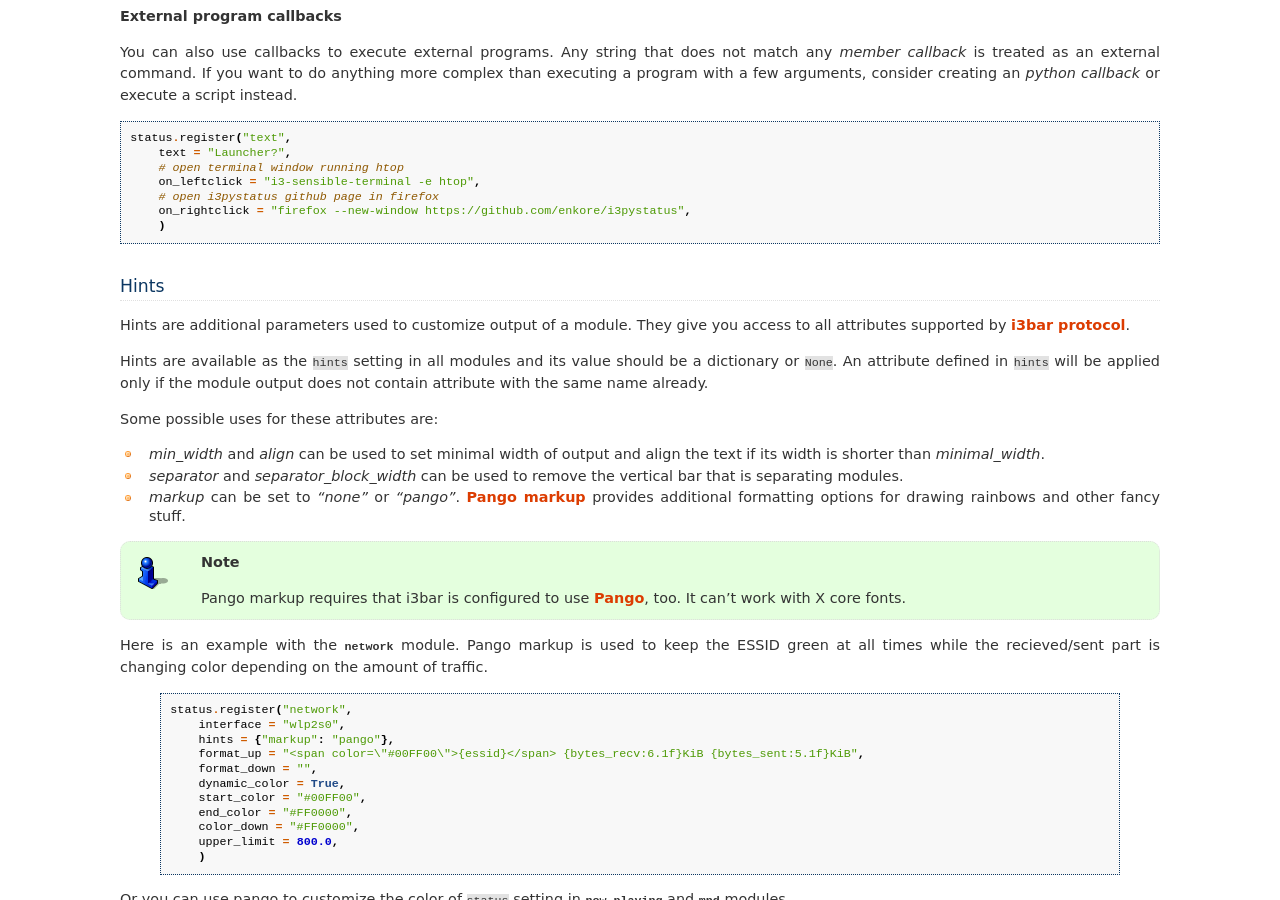
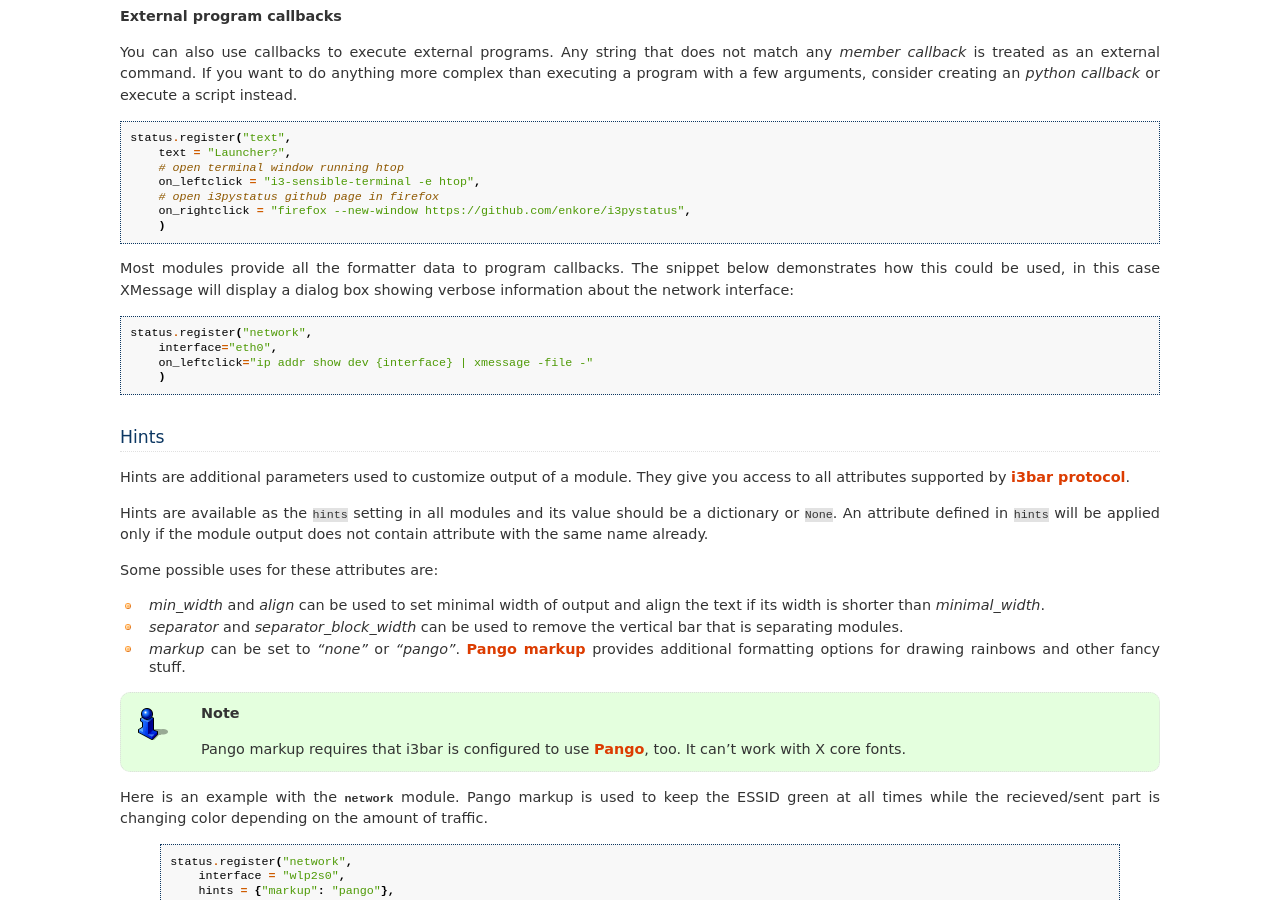
Before and after one commit to enkore/i3pystatus, a Sphinx documentation site: the page built from docs/configuration.rst, in a window 1280 px wide and 900 px high, scrolled down 5075 px. Built offline with Sphinx 7.4.7, drawn with Linux system fonts in a browser that asks for light colours.

Commit message:
Fix single string case & docs

```diff
--- a/docs/changelog.rst
+++ b/docs/changelog.rst
@@ -21,6 +21,8 @@ master branch
 * Log file name is now an option (``logfile`` of :py:class:`.Status`)
 * Server used for checking internet connectivity is now an option (``internet_check`` of :py:class:`.Status`)
 * Added double click support for click events
+* Formatter data is now available with most modules for program callbacks
+* Added :py:func:`.util.get_module` for advanced callbacks
 * :py:mod:`.dota2wins`: Now accepts usernames in place of a Steam ID
 * dota2wins: Changed win percentage to be a float
 * :py:mod:`.uptime`: Added days, hours, minutes, secs formatters
--- a/docs/configuration.rst
+++ b/docs/configuration.rst
@@ -370,6 +370,18 @@ consider creating an `python callback` or execute a script instead.
         on_rightclick = "firefox --new-window https://github.com/enkore/i3pystatus",
         )
 
+Most modules provide all the formatter data to program callbacks. The snippet below
+demonstrates how this could be used, in this case XMessage will display a dialog box
+showing verbose information about the network interface:
+
+.. code:: python
+
+    status.register("network",
+        interface="eth0",
+        on_leftclick="ip addr show dev {interface} | xmessage -file -"
+        )
+
+
 .. _hints:
 
 Hints
```
Also changed, not shown: 1 other file.
